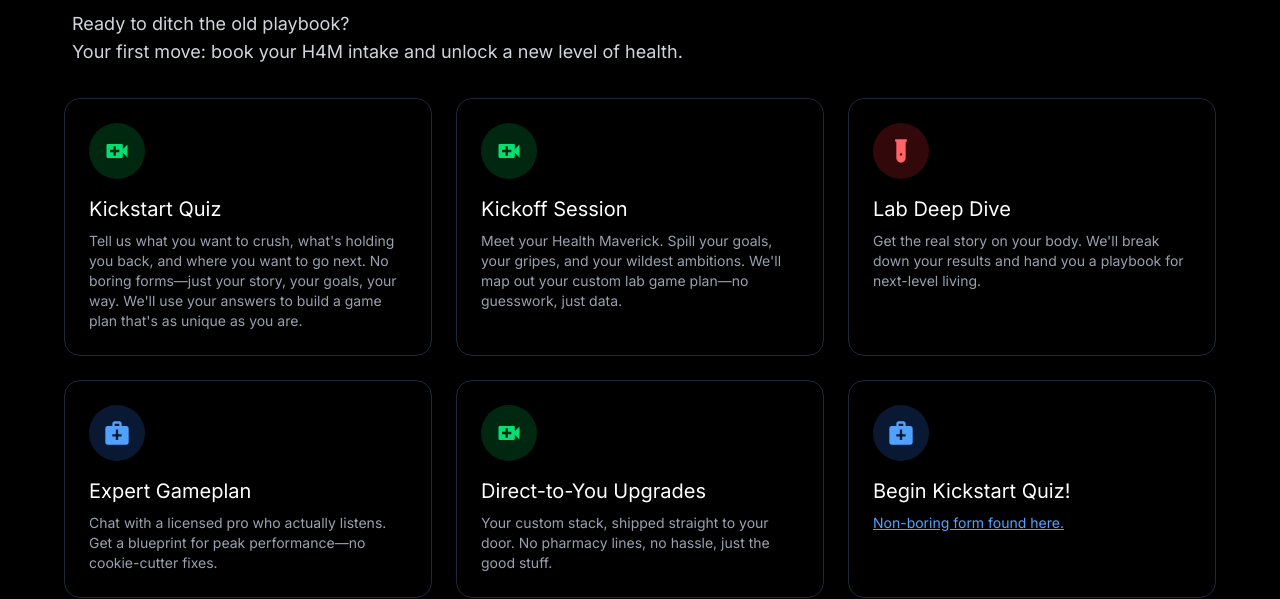
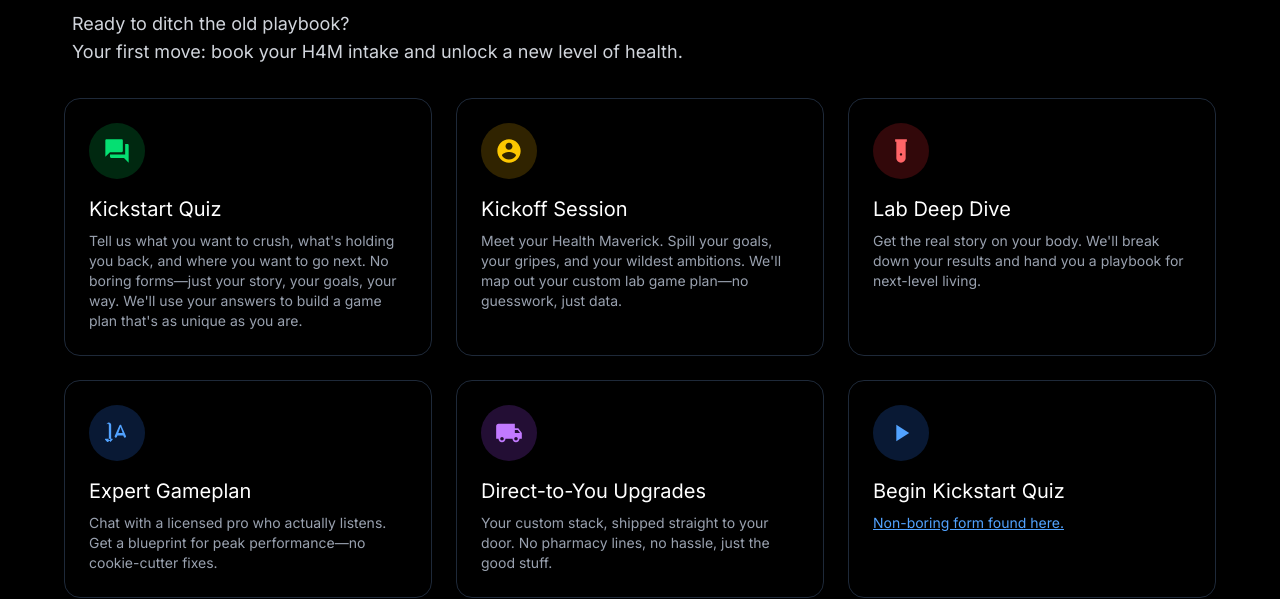
Before and after one commit to MuggsyCodes/h4m_beta, a Next.js app: page / in a window 1280 px wide. Shown: the part 1187-1786 px from the top of the page. Built offline with nearby package versions, Linux system fonts and the light colour scheme.

Commit message:
Guided Optimization card color updates.

```diff
--- a/src/components/sections/GuidedOptimization.tsx
+++ b/src/components/sections/GuidedOptimization.tsx
@@ -27,7 +27,7 @@ const GuidedOptimization = () => {
                   viewBox="0 0 24 24"
                   fill="currentColor"
                 >
-                  <path d="M17 10.5V7c0-.55-.45-1-1-1H4c-.55 0-1 .45-1 1v10c0 .55.45 1 1 1h12c.55 0 1-.45 1-1v-3.5l4 4v-11l-4 4zM14 13h-3v3H9v-3H6v-2h3V8h2v3h3v2z" />
+                  <path d="M21 6h-2v9H6v2c0 .55.45 1 1 1h11l4 4V7c0-.55-.45-1-1-1zm-4 6V3c0-.55-.45-1-1-1H3c-.55 0-1 .45-1 1v14l4-4h10c.55 0 1-.45 1-1z" />
                 </svg>
               </div>
               <h3 className="text-xl text-white mb-2">Kickstart Quiz</h3>
@@ -39,14 +39,14 @@ const GuidedOptimization = () => {
               </p>
             </div>
             {/* Health Coaching Card */}
-            <div className="group relative bg-black/30 rounded-2xl p-6 border border-gray-800 transition-all duration-300 hover:shadow-[0_0_45px_rgba(34,197,94,0.57)] flex flex-col">
-              <div className="w-14 h-14 rounded-full bg-green-500/20 flex items-center justify-center mb-4">
+            <div className="group relative bg-black/30 rounded-2xl p-6 border border-gray-800 transition-all duration-300 hover:shadow-[0_0_45px_rgba(234,179,8,0.57)] flex flex-col">
+              <div className="w-14 h-14 rounded-full bg-yellow-500/20 flex items-center justify-center mb-4">
                 <svg
-                  className="w-7 h-7 text-green-400"
+                  className="w-7 h-7 text-yellow-400"
                   viewBox="0 0 24 24"
                   fill="currentColor"
                 >
-                  <path d="M17 10.5V7c0-.55-.45-1-1-1H4c-.55 0-1 .45-1 1v10c0 .55.45 1 1 1h12c.55 0 1-.45 1-1v-3.5l4 4v-11l-4 4zM14 13h-3v3H9v-3H6v-2h3V8h2v3h3v2z" />
+                  <path d="M12 2C6.48 2 2 6.48 2 12s4.48 10 10 10 10-4.48 10-10S17.52 2 12 2zm0 3c1.66 0 3 1.34 3 3s-1.34 3-3 3-3-1.34-3-3 1.34-3 3-3zm0 14.2c-2.5 0-4.71-1.28-6-3.22.03-1.99 4-3.08 6-3.08 1.99 0 5.97 1.09 6 3.08-1.29 1.94-3.5 3.22-6 3.22z" />
                 </svg>
               </div>
               <h3 className="text-xl text-white mb-2">Kickoff Session</h3>
@@ -81,7 +81,7 @@ const GuidedOptimization = () => {
                   viewBox="0 0 24 24"
                   fill="currentColor"
                 >
-                  <path d="M20 6h-4V4c0-1.1-.9-2-2-2h-4c-1.1 0-2 .9-2 2v2H4c-1.1 0-2 .9-2 2v12c0 1.1.9 2 2 2h16c1.1 0 2-.9 2-2V8c0-1.1-.9-2-2-2zM10 4h4v2h-4V4zm6 11h-3v3h-2v-3H8v-2h3V9h2v4h3v2z" />
+                  <path d="M15 5c-.46 0-.87.27-1.05.69l-3.88 8.97c-.27.63.2 1.34.89 1.34.39 0 .74-.24.89-.6l.52-1.26h5l.52 1.26c.15.36.5.6.89.6.69 0 1.15-.71.88-1.34l-3.88-8.97C15.87 5.27 15.46 5 15 5zm-1.87 7L15 6.81 16.87 12h-3.74zm-6.78 7.64l1.79-1.79c.32-.31.1-.85-.35-.85H5V5c0-.55-.45-1-1-1s-1 .45-1 1v12h2.79c.45 0 .67.54.35.85l-1.79 1.79c-.2.2-.51.2-.71 0l-1.79-1.79c-.32-.31-.1-.85.35-.85H3V5c0-1.1.9-2 2-2s2 .9 2 2v12h-1.79c-.45 0-.67.54-.35.85l1.79 1.79c.2.2.51.2.71 0z" />
                 </svg>
               </div>
               <h3 className="text-xl text-white mb-2">Expert Gameplan</h3>
@@ -91,14 +91,14 @@ const GuidedOptimization = () => {
               </p>
             </div>
             {/* Health Coaching Card */}
-            <div className="group relative bg-black/30 rounded-2xl p-6 border border-gray-800 transition-all duration-300 hover:shadow-[0_0_45px_rgba(34,197,94,0.57)] flex flex-col">
-              <div className="w-14 h-14 rounded-full bg-green-500/20 flex items-center justify-center mb-4">
+            <div className="group relative bg-black/30 rounded-2xl p-6 border border-gray-800 transition-all duration-300 hover:shadow-[0_0_45px_rgba(168,85,247,0.57)] flex flex-col">
+              <div className="w-14 h-14 rounded-full bg-purple-500/20 flex items-center justify-center mb-4">
                 <svg
-                  className="w-7 h-7 text-green-400"
+                  className="w-7 h-7 text-purple-400"
                   viewBox="0 0 24 24"
                   fill="currentColor"
                 >
-                  <path d="M17 10.5V7c0-.55-.45-1-1-1H4c-.55 0-1 .45-1 1v10c0 .55.45 1 1 1h12c.55 0 1-.45 1-1v-3.5l4 4v-11l-4 4zM14 13h-3v3H9v-3H6v-2h3V8h2v3h3v2z" />
+                  <path d="M20 8h-3V4H3c-1.1 0-2 .9-2 2v11h2c0 1.66 1.34 3 3 3s3-1.34 3-3h6c0 1.66 1.34 3 3 3s3-1.34 3-3h2v-5l-3-4zM6 18.5c-.83 0-1.5-.67-1.5-1.5s.67-1.5 1.5-1.5 1.5.67 1.5 1.5-.67 1.5-1.5 1.5zm13.5-9l1.96 2.5H17V9.5h2.5zm-1.5 9c-.83 0-1.5-.67-1.5-1.5s.67-1.5 1.5-1.5 1.5.67 1.5 1.5-.67 1.5-1.5 1.5z" />
                 </svg>
               </div>
               <h3 className="text-xl text-white mb-2">
@@ -117,10 +117,10 @@ const GuidedOptimization = () => {
                   viewBox="0 0 24 24"
                   fill="currentColor"
                 >
-                  <path d="M20 6h-4V4c0-1.1-.9-2-2-2h-4c-1.1 0-2 .9-2 2v2H4c-1.1 0-2 .9-2 2v12c0 1.1.9 2 2 2h16c1.1 0 2-.9 2-2V8c0-1.1-.9-2-2-2zM10 4h4v2h-4V4zm6 11h-3v3h-2v-3H8v-2h3V9h2v4h3v2z" />
+                  <path d="M8 5v14l11-7z" />
                 </svg>
               </div>
-              <h3 className="text-xl text-white mb-2">Begin Kickstart Quiz!</h3>
+              <h3 className="text-xl text-white mb-2">Begin Kickstart Quiz</h3>
               <p className="text-sm text-gray-400">
                 <a
                   href="https://www.optimantra.com/optimus/patient/patientaccess/prospects?pid=Zm8yWlliS1dGaDVXRXN0bTIyOS9Pdz09"
```
